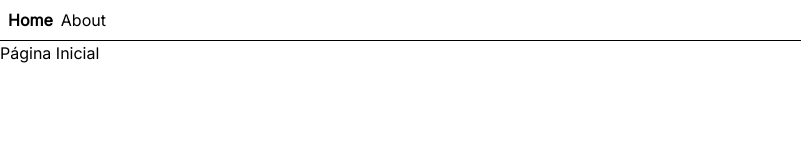
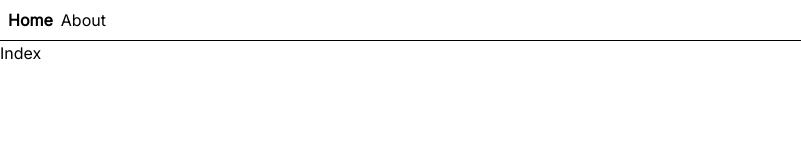
Before and after one commit to gustavogabana/project-one, a React (Vite) app: page / in a window 1280 px wide. Shown: the top 160 px of the page, without its empty margins (0-801 px from the left). Built offline with nearby package versions, Linux system fonts and the light colour scheme.

Commit message:
Index component (example/testing)

```diff
--- a/src/routes/index.tsx
+++ b/src/routes/index.tsx
@@ -1,5 +1,13 @@
 import { createFileRoute } from "@tanstack/react-router";
 
 export const Route = createFileRoute('/')({
-  component: () => <div>Página Inicial</div>,
+  component: Index
 });
+
+function Index() {
+  return (
+    <>
+      <div>Index</div>
+    </>
+  );
+}
```
